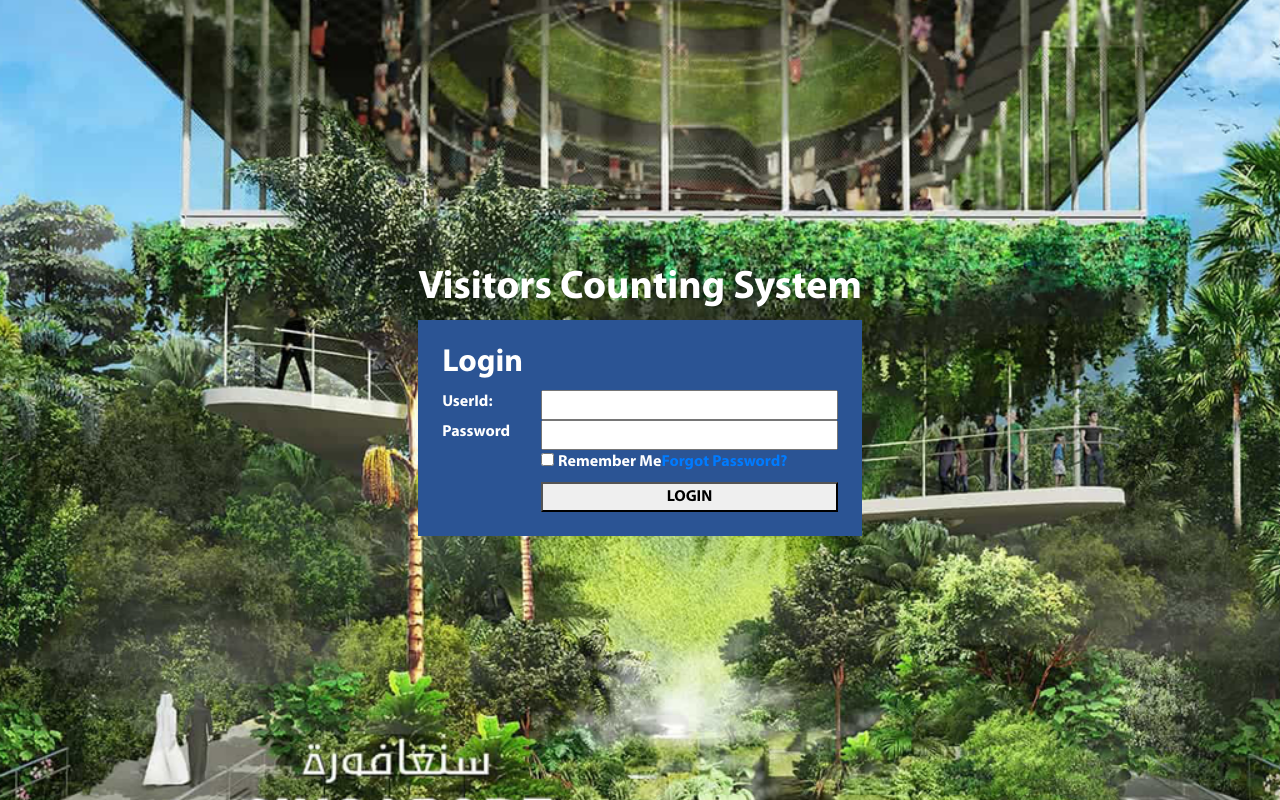
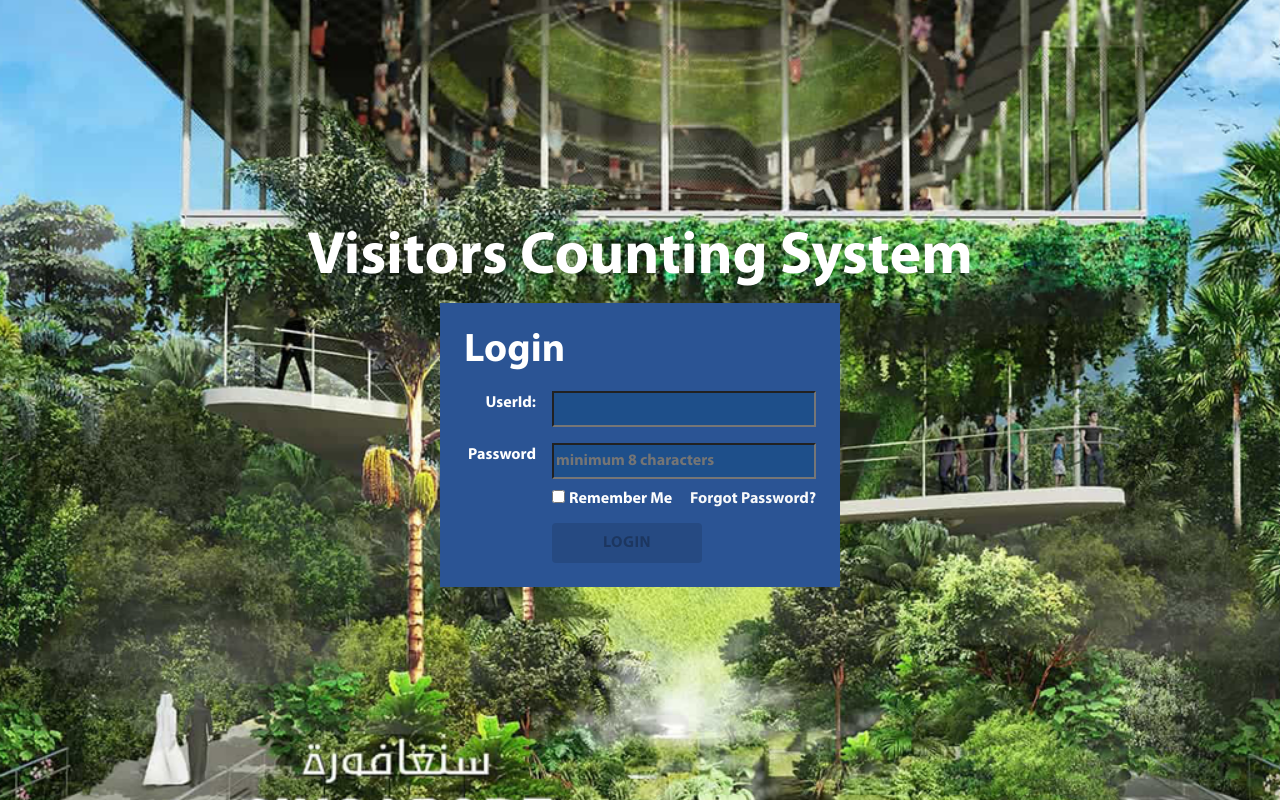
Before and after one commit to superhub0701/visitor-counting, a React (Create React App) app: page /auth/login in a window 1280 px wide. Built offline with nearby package versions, Linux system fonts and the light colour scheme.

Commit message:
updated login component

```diff
--- a/src/api.js
+++ b/src/api.js
@@ -2,13 +2,13 @@ import axios from 'axios';
 // import authHeader from "./auth-header";
 export const baseUrl = 'http://localhost';
 
-export const login = (data) => axios.post(`${baseUrl}/api/auth/login`, data)
+export const login = (data) => axios.post(`${baseUrl}/visitor-api.php`, data)
 
-export const forgotpassword = (data) => axios.post(`${baseUrl}/api/auth/forgotpassword`, data)
+export const forgotpassword = (data) => axios.post(`${baseUrl}/forgotpassword`, data)
 
 // export const getGalleria = () => axios.get(`${baseUrl}/visitor-api?type=galleria`, {headers:authHeader()})
-export const getGalleria = () => axios.get(`${baseUrl}/visitor-api.php?type=galleria`)
-export const getDashboard = () => axios.get(`${baseUrl}/visitor-api.php?type=dashboard`)
-export const getCanopy = () => axios.get(`${baseUrl}/visitor-api.php?type=canopy`);
-export const getCity = () => axios.get(`${baseUrl}/visitor-api.php?type=city`);
-export const getMarket = () => axios.get(`${baseUrl}/visitor-api.php?type=market`);
+export const getGalleria = () => axios.get(`${baseUrl}/visitor.php?type=galleria`)
+export const getDashboard = () => axios.get(`${baseUrl}/visitor.php?type=dashboard`)
+export const getCanopy = () => axios.get(`${baseUrl}/visitor.php?type=canopy`);
+export const getCity = () => axios.get(`${baseUrl}/visitor.php?type=city`);
+export const getMarket = () => axios.get(`${baseUrl}/visitor.php?type=market`);
--- a/src/app.css
+++ b/src/app.css
@@ -10,6 +10,11 @@ table, th, td {
     border-collapse: collapse;
 }
 
+.login {
+    background-color: #2b5494;
+    width: 400px;
+}
+
 @font-face {
     font-family: 'Myriad';
     src: local('Myriad'), url(./assets/fonts/MYRIADPRO-BOLD.OTF) format('opentype');
--- a/src/app.js
+++ b/src/app.js
@@ -27,7 +27,7 @@ const useStyles = makeStyles((theme) => ({
 const App = () => {
   const [state, dispatch] = useReducer(reducer, initialState);
   const classes = useStyles()
-  // let User = JSON.parse(localStorage.getItem('user'));
+  let User = JSON.parse(localStorage.getItem('visitor_counting_app_user'));
 
   return (
     <div className="position-relative text-white">
@@ -37,10 +37,10 @@ const App = () => {
           <Router>
             <Switch>
               <Route path={`/main`}>
-                {/*{User && User.id ?*/}
-                <Main/>
-                {/*: <Redirect to="/auth" />*/}
-                {/*}*/}
+                {User && User.id ?
+                  <Main/> :
+                  <Redirect to="/auth"/>
+                }
               </Route>
 
               <Route path={`/auth`}>
--- /dev/null
+++ b/src/auth-check.js
@@ -0,0 +1,14 @@
+export default function err_func(err, history) {
+  console.log('err------', err);
+  if (err.response && (err.response.data.message === 'Unauthorized!' || err.response.data.message === 'No token provided!')) {
+    if (err.response.data.message === 'Unauthorized!') alert('Session time out');
+    else alert('Please sign in first');
+    localStorage.setItem('visitor_counting_app_user', JSON.stringify({}));
+    history.push('/auth/login');
+    return ;
+  }
+  else {
+    alert('Error found!');
+    return ;
+  }
+}
--- a/src/pages/auth/login.js
+++ b/src/pages/auth/login.js
@@ -1,33 +1,93 @@
-import React from "react"
-import {Link} from "react-router-dom"
+import React, {useState} from "react"
+import {Link, useHistory} from "react-router-dom"
+import {makeStyles} from "@material-ui/core/styles";
+import Button from '@material-ui/core/Button';
+import CircularProgress from "@material-ui/core/CircularProgress";
+import materialStyle from "../../styles/material"
+import {login} from "../../api"
+import err_func from "../../auth-check";
+
+const useStyles = makeStyles(theme => ({
+  leftSide: {
+    width: '25%', display: 'flex', justifyContent: 'flex-end', paddingRight: 16
+  },
+  input: {
+    flexGrow: 1, height: 36, backgroundColor: '#1e4f8a', outline: "none"
+  },
+  button: {
+    backgroundColor: '#518ee1', width: 150, color: 'white', fontFamily: 'Myriad', fontSize: 16
+  }
+}))
 
 const Login = () => {
+  const classes = useStyles()
+  const classes1 = materialStyle()
+  const history = useHistory()
+  const [userId, setUserId] = useState('')
+  const [password, setPassword] = useState('')
+  const [isRememberMe, setIsRememberMe] = useState(false)
+  const [isLoading, setIsLoading] = useState(false)
+
+  const onSubmit = () => {
+    setIsLoading(true)
+
+    let myDataObj = {userId, password, isRememberMe}
+    let formData = new FormData();
+
+    for (let key in myDataObj) {
+      formData.append(key, myDataObj[key])
+    }
+
+    login(formData)
+      .then(res=> {
+        setIsLoading(false)
+        console.log('result', res.data)
+        // localStorage.setItem('visitor_counting_app_user', res.data)
+        history.push('/main')
+      }).catch(err=>{
+        setIsLoading(false)
+        alert('Error found')
+    })
+  }
+
   return (
-    <div className={"justify-content-center align-items-center"}>
-      <h1>Visitors Counting System</h1>
-      <div className={"p-4"} style={{backgroundColor: "#2b5494"}}>
-        <h2>Login</h2>
-        <div className={"d-flex"}>
-          <div className={'w-25'}>UserId: </div>
-          <input className={'flex-grow-1'} type={'text'} />
+    <>
+      <div className={"justify-content-center align-items-center user-select-none"}>
+        <div style={{fontSize: 60}}>Visitors Counting System</div>
+        <div className={'d-flex justify-content-center'}>
+          <div className={"p-4 login"}>
+            <h1 className={'mb-3'}>Login</h1>
+            <div className={"d-flex mb-3"}>
+              <div className={classes.leftSide}>UserId:</div>
+              <input className={classes.input} type={'text'} value={userId}
+                     onChange={(e) => setUserId(e.target.value)} />
             </div>
-        <div className={"d-flex"}>
-          <div className={'w-25'}>Password</div>
-          <input className={'flex-grow-1'} type={'text'} />
+            <div className={"d-flex mb-2"}>
+              <div className={classes.leftSide}>Password</div>
+              <input type={'password'} className={classes.input} value={password} minLength={8}
+                     onChange={(e) => setPassword(e.target.value)} placeholder={'minimum 8 characters'} />
             </div>
-        <div className={"d-flex"}>
-          <div className={'w-25'}></div>
+            <div className={"d-flex mb-1"}>
+              <div className={classes.leftSide}></div>
               <div className={"d-flex flex-grow-1 justify-content-between"}>
-            <label><input type={'checkbox'} className={"mr-1"} />Remember Me</label>
-            <Link className={'flex-grow-1'} to={'/auth/forgotPassword'}>Forgot Password?</Link>
+                <label onClick={() => setIsRememberMe(!isRememberMe)}><input type={'checkbox'} value={isRememberMe} className={"mr-1"}/>Remember Me</label>
+                <Link className={'flex-grow-1 d-flex justify-content-end text-light'} to={'/auth/forgotPassword'}>Forgot Password?</Link>
               </div>
             </div>
             <div className={"d-flex"}>
-          <div className={'w-25'}></div>
-          <button className={'flex-grow-1'}>LOGIN</button>
+              <div className={classes.leftSide}></div>
+              <Button variant="contained" className={classes.button} onClick={onSubmit} disabled={!(userId && password && password.length > 7)}>
+                LOGIN
+              </Button>
             </div>
           </div>
         </div>
+      </div>
+
+      {isLoading ? <div className={classes1.loading}>
+        <CircularProgress size={100} color="secondary"/>
+      </div> : null}
+    </>
   )
 }
 
```
Also changed, not shown: src/auth-header.js (added, +9 -0 lines). Lines whose indentation alone changed are shown as unchanged.
